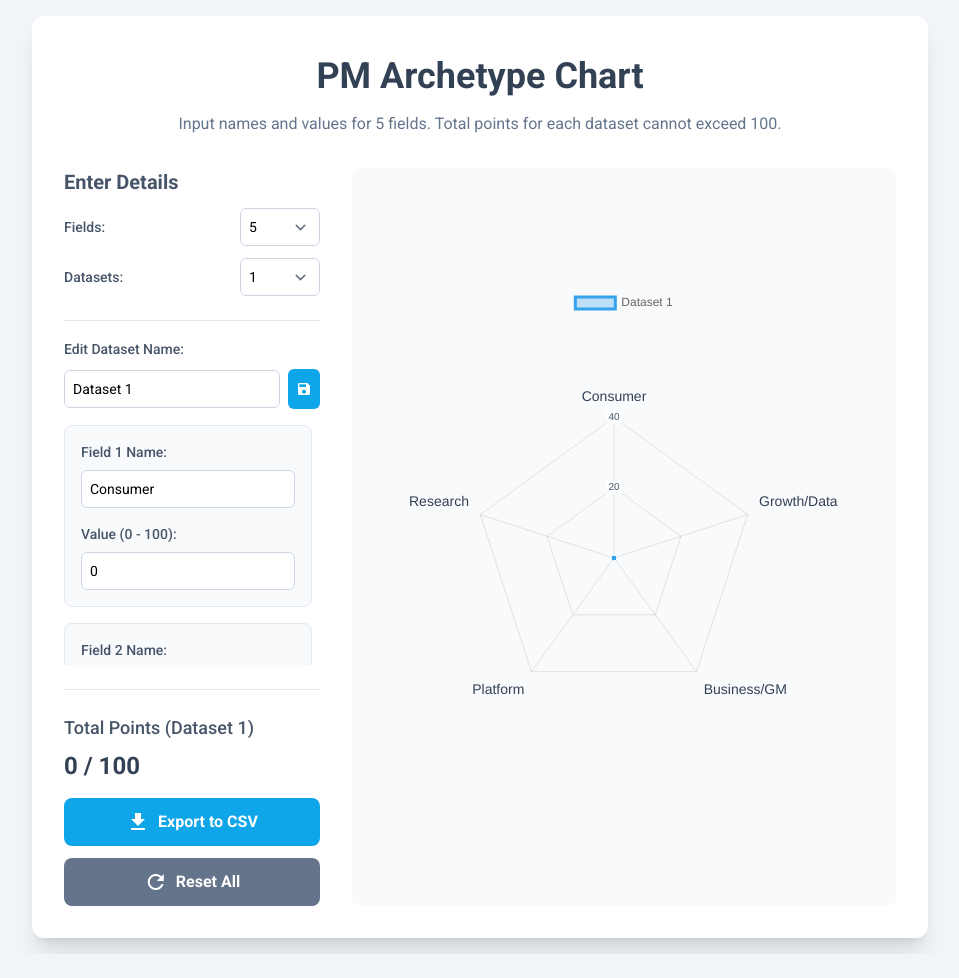
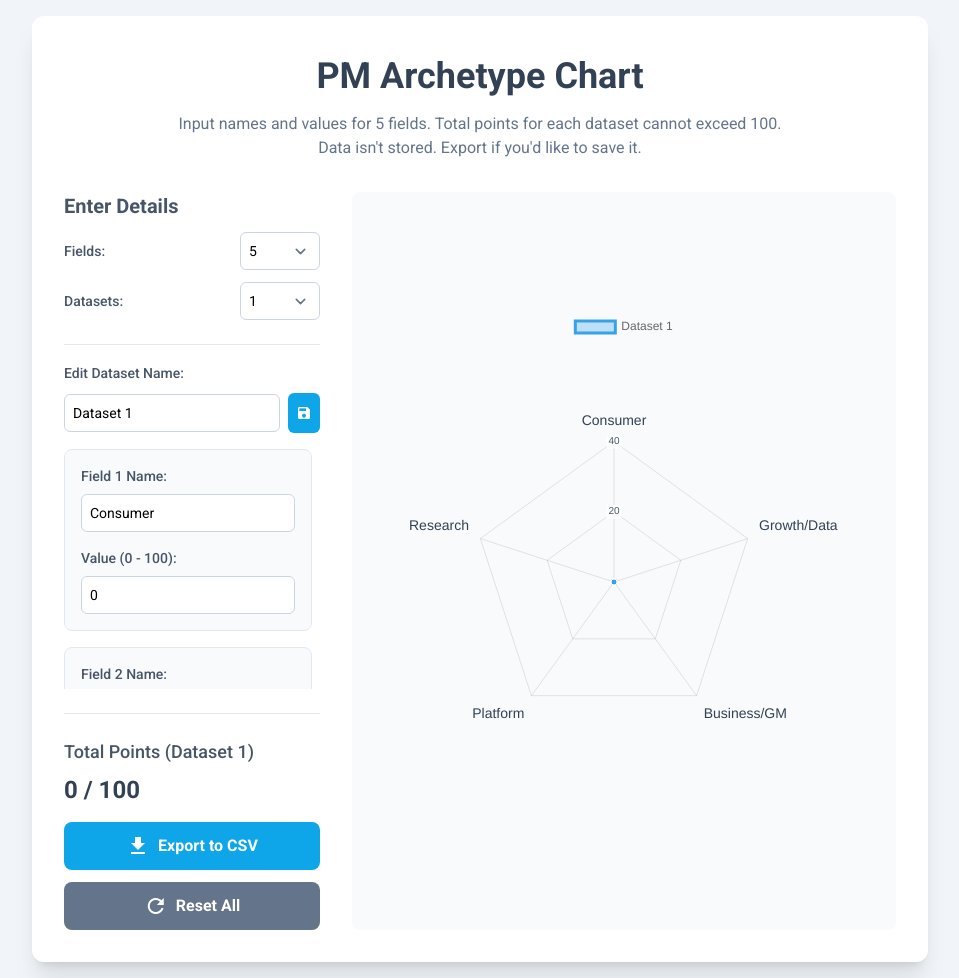
Before and after one commit to Eastwood-BHC/stat-spread, a plain HTML site: page pm_archetype_radar_chart.html in a window 1280 px wide. Shown: the whole page, without its empty margins (160-1119 px from the left). Before the commit the page ends 954 px from the top, so only its background shows below. Drawn offline with nearby package versions, Linux system fonts and the light colour scheme.

Commit message:
Update pm_archetype_radar_chart.html
Added message about data not being stored and needing to export if you want to keep it.

```diff
--- a/pm_archetype_radar_chart.html
+++ b/pm_archetype_radar_chart.html
@@ -23,7 +23,8 @@
 <div class="bg-white p-8 rounded-xl shadow-xl w-full max-w-4xl">
 <header class="mb-8 text-center">
 <input class="text-4xl font-bold text-slate-700 text-center w-full border-none focus:ring-0 focus:outline-none" id="chart-title" type="text" value="PM Archetype Chart"/>
-<p class="text-slate-500 mt-2">Input names and values for <span id="field-count-display">5</span> fields. Total points for each dataset cannot exceed 100.</p>
+<p class="text-slate-500 mt-2">Input names and values for <span id="field-count-display">5</span> fields. Total points for each dataset cannot exceed 100.
+<br>Data isn't stored. Export if you'd like to save it.</p>
 </header>
 <div class="grid grid-cols-1 md:grid-cols-3 gap-8">
 <div class="md:col-span-1 space-y-6">
```
